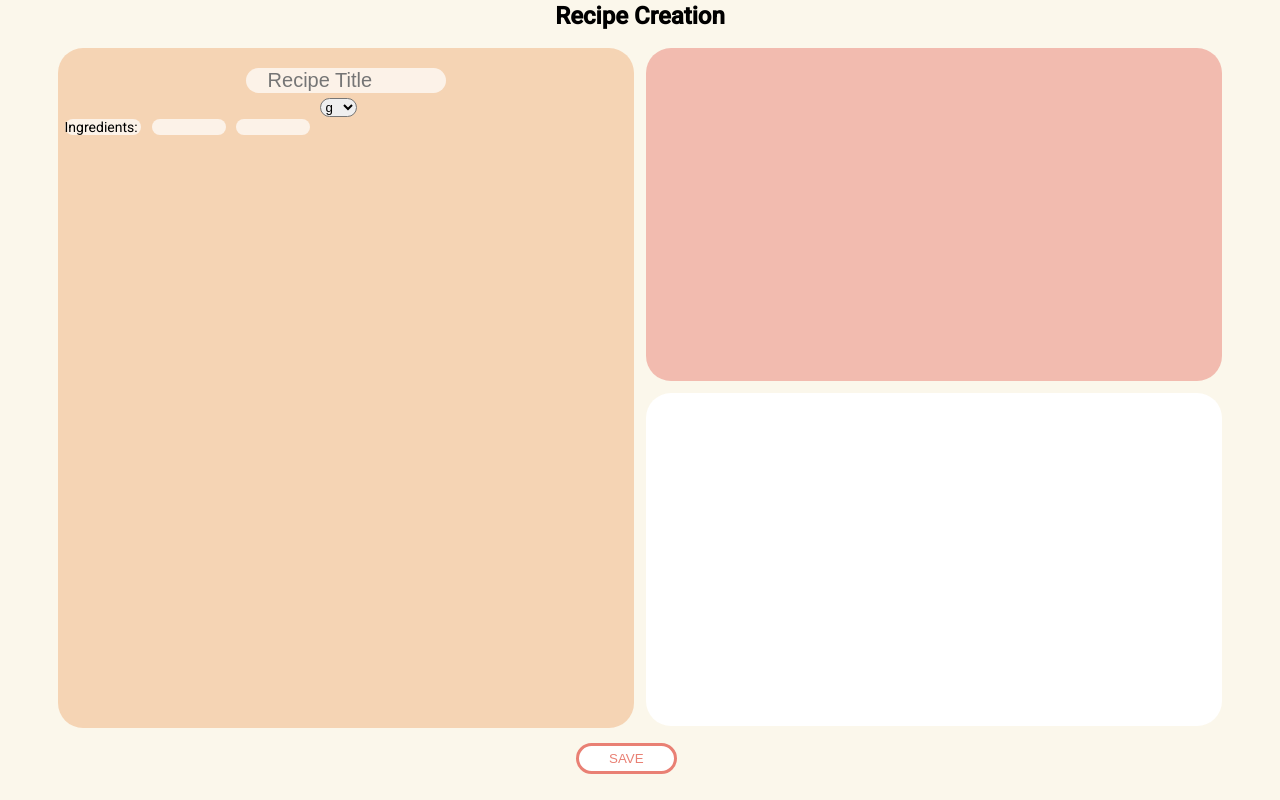
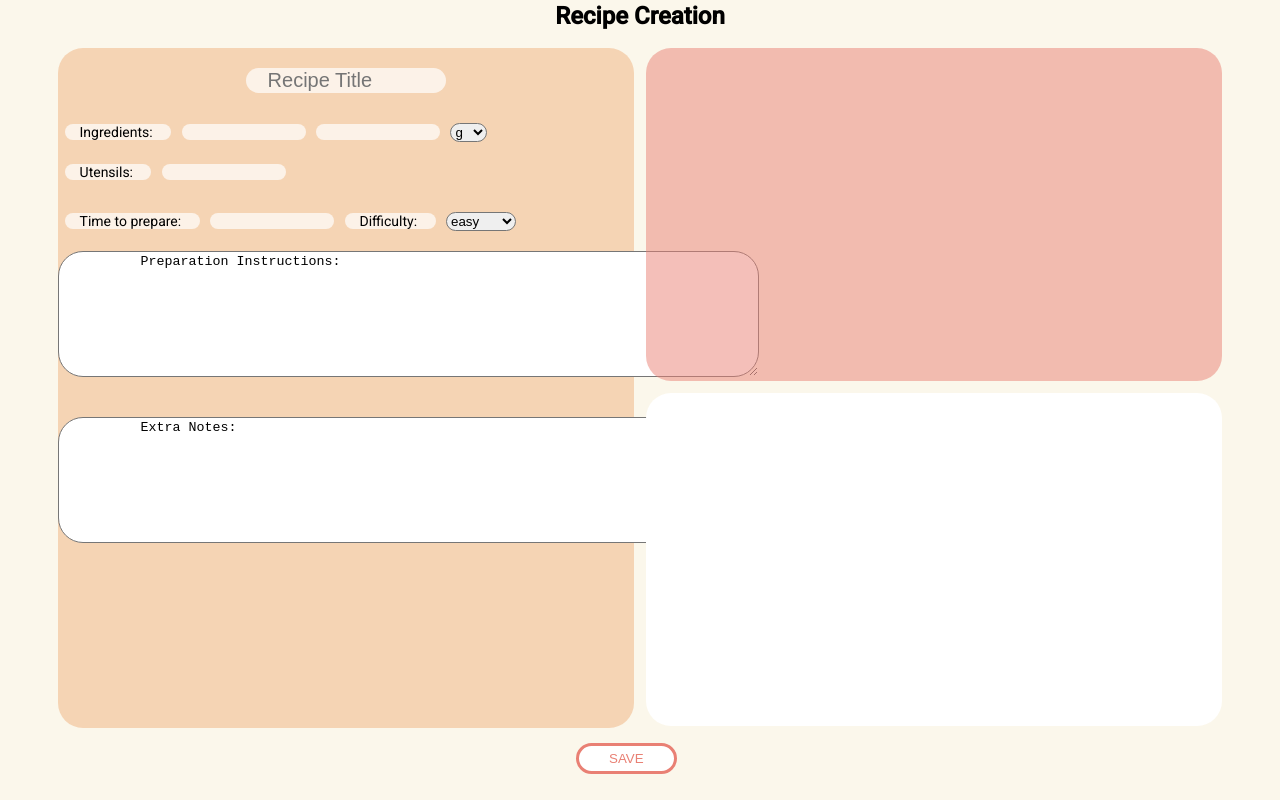
Before and after one commit to EnsyFane/ProiectColectivG4-2021, an Angular app in the folder iChef-WebUi/: page / in a window 1280 px wide. Built offline with nearby package versions, Linux system fonts and the light colour scheme.

Commit message:
first div

```diff
--- a/iChef-WebUi/src/app/components/recipe-page/recipe-page.component.html
+++ b/iChef-WebUi/src/app/components/recipe-page/recipe-page.component.html
@@ -1,14 +1,3 @@
-
-
-<!-- <mat-grid-list cols="4" rowHeight="100px">
-    <mat-grid-tile
-        *ngFor="let tile of tiles"
-        [colspan]="tile.cols"
-        [rowspan]="tile.rows"
-        [style.background]="tile.color">
-      {{tile.text}}
-    </mat-grid-tile>
-  </mat-grid-list> -->
 <body>
   <h1>Recipe Creation</h1>
   <div class="left">
@@ -19,29 +8,77 @@
 
 
    <br>
-
-        <span>
           &nbsp;
-        <label class="form-field">
+        <label class="form-field-smaller">
           Ingredients: </label>&nbsp;&nbsp;
 
-        <label class="form-field">
+        <span class="form-field-smaller">
           <input class="input-smaller" >
-        </label>&nbsp;&nbsp;
+        </span>&nbsp;&nbsp;
 
-        <label class="form-field">
+        <span class="form-field-smaller">
           <input class="input-smaller">
-        </label>&nbsp;&nbsp;
+        </span>&nbsp;&nbsp;
 
-
-        <select name="quantity" id="quantity">
+        <!-- <br> -->
+        <select name="Quantity" id="quantity">
           <option value="g">g</option>
           <option value="kg">kg</option>
           <option value="ml">ml</option>
+          <option value="l">l</option>
         </select>
 
-        </span>
 
+
+        <br><br>
+
+          &nbsp;
+          <label class="form-field-smaller">
+            Utensils: </label>&nbsp;&nbsp;
+
+
+            <span class="form-field-smaller">
+              <input class="input-smaller">
+            </span>&nbsp;&nbsp;
+
+
+        <br><br>
+
+          &nbsp;
+          <label class="form-field-smaller">
+            Time to prepare: </label>&nbsp;&nbsp;
+
+
+            <span class="form-field-smaller">
+              <input class="input-smaller">
+            </span>&nbsp;&nbsp;
+
+            <label class="form-field-smaller">
+              Difficulty: </label>&nbsp;&nbsp;
+
+
+              <select name="Difficulty" id="difficulty">
+                <option value="easy">easy</option>
+                <option value="medium">medium</option>
+                <option value="hard">hard</option>
+
+              </select>&nbsp;&nbsp;
+
+        <br><br>
+
+        <textarea rows = "8" cols = "85" name = "instructions">
+          Preparation Instructions:
+       </textarea>
+
+       <br><br>
+
+
+
+        <textarea rows = "8" cols = "85" name = "extranotes">
+          Extra Notes:
+       </textarea>
+
+       <br><br>
 
   </div>
 
@@ -51,6 +88,36 @@
   <div class="right">
 
       <div class="up">
+  <!-- MATERIAL ANGULAR  table with buttons to remove and add data-->
+
+  <!-- <div class="demo-button-container">
+    <button mat-raised-button (click)="addData()" class="demo-button">
+      Add data
+    </button>
+    <button
+        mat-raised-button
+        [disabled]="!dataSource.length"
+        (click)="removeData()"
+        class="demo-button">
+      Remove data
+    </button>
+  </div> -->
+
+  <!-- <table mat-table [dataSource]="dataSource" class="mat-elevation-z8 demo-table">
+
+    <ng-container matColumnDef="position">
+      <th mat-header-cell *matHeaderCellDef>No.</th>
+      <td mat-cell *matCellDef="let element">{{element.position}}</td>
+    </ng-container>
+
+
+    <ng-container matColumnDef="name">
+      <th mat-header-cell *matHeaderCellDef>Name</th>
+      <td mat-cell *matCellDef="let element">{{element.name}}</td>
+    </ng-container>
+
+  </table>  -->
+
 
       </div>
       <div class="down">
--- a/iChef-WebUi/src/app/components/recipe-page/recipe-page.component.scss
+++ b/iChef-WebUi/src/app/components/recipe-page/recipe-page.component.scss
@@ -12,9 +12,6 @@ h1 {
 body {
 
   background-color: $primary-background-color;
-
-  //text-align: center;
-
 }
 
 
@@ -106,8 +103,8 @@ mat-form-field {
   background-color:  transparent;
   border: none;
   color:black;
-  font-size: 20px;
-  width: 50px;
+  font-size: 15px;
+  width: 100px;
 
 }
 
@@ -129,25 +126,34 @@ input-smaller:focus {
   border-radius: 25px;
   top: 20px;
   margin:auto;
+  margin-bottom: 20px;
+}
+
+.form-field-smaller {
+  background-color: $white-transparent;
+  z-index: 1;
+  width: 200px;
+  border-radius: 25px;
+  margin:auto;
 }
 
 
-
-
-span {
-  height: 100%;
-  display: inline;
-  overflow: hidden;
-  padding-left: 0%
-
-}
-
 label {
-
+  padding: 0 15px;
 }
 
 select {
-  //display: inline;
-  //display:inline-block;
+  margin-top: 10px;
   border-radius: 25px;
+  vertical-align:auto;
 }
+
+
+textarea {
+  border-radius: 25px;
+  // margin-left: 30px;
+  // margin-top: 30 px;
+  display: block;
+  margin: auto;
+
+}
```
